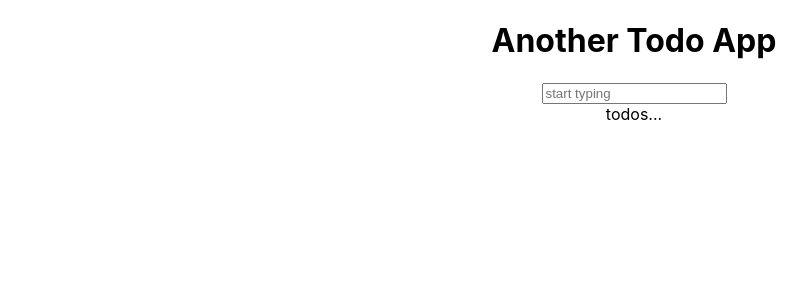
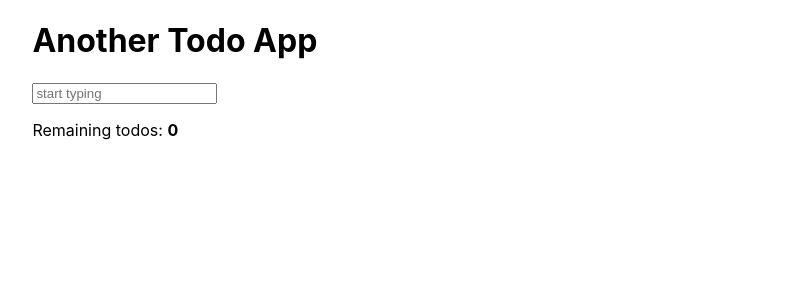
Before and after one commit to estensen/another-todo-app, a React (Create React App) app: page / in a window 1280 px wide. Shown: the top 300 px of the page, without its empty margins (6-813 px from the left). Built offline with nearby package versions, Linux system fonts and the light colour scheme.

Commit message:
Display todos

```diff
--- a/src/App.js
+++ b/src/App.js
@@ -1,16 +1,78 @@
 import React, { Component } from 'react';
 import './App.css';
-import TodoList from './components/TodoList';
 import CreateTodo from "./components/CreateTodo";
+import Todo from './models'
+import TodoItem from "./components/TodoItem";
+
+const initialState = {
+  todos: null
+}
 
 class App extends Component {
+  state = initialState
+
+  get todosLeftCount() {
+    const { todos } = this.state
+    return todos ? todos.filter(todo => !todo.done).length : 0
+  }
+
+  handleTodoCreate = description => {
+    const newTodo = new Todo(description)
+
+    const newTodos = [...(this.state.todos || []), newTodo]
+    this.setState(() => ({
+      todos: newTodos,
+    }))
+  }
+
+  handleTodoCompleteChange = id => {
+    if (!this.state.todos) {
+      return
+    }
+
+    const newTodos = this.state.todos.map(todo => {
+      return todo.id !== id ? todo: { ...todo, done: !todo.done }
+    })
+
+    this.setState(() => ({
+      todos: newTodos,
+    }))
+  }
+
+  handleTodoRemoval = id => {
+    if (!this.state.todos) {
+      return
+    }
+
+    const newTodos = this.state.todos.filter(todo => todo.id !== id)
+
+    this.setState(() => ({
+      todos: newTodos,
+    }))
+  }
+
   render() {
+    const { todos } = this.state
+
     return (
-      <div className="App">
-        <h1>Another Todo App</h1>
-        <CreateTodo onCreate={(desc) => console.log(desc)} />
-        <TodoList />
-      </div>
+      <main className="container">
+        <h1 className="text-center">Another Todo App</h1>
+        <CreateTodo onCreate={this.handleTodoCreate} />
+        {todos &&
+          todos.map(todoItem => {
+            return (
+              <TodoItem
+                key={todoItem.id}
+                model={todoItem}
+                onCompleteChange={this.handleTodoCompleteChange}
+                onRemove={this.handleTodoRemoval}
+              />
+            )
+          })}
+        <p className="border border-muted padding-large text-center">
+          Remaining todos: <b>{this.todosLeftCount}</b>
+        </p>
+      </main>
     );
   }
 }
--- /dev/null
+++ b/src/components/TodoItem.js
@@ -0,0 +1,36 @@
+import React from 'react'
+
+export default class TodoItem extends React.Component {
+  handleCheckedChange = ev => {
+    this.props.onCompleteChange(this.props.model.id)
+  }
+
+  handleRemoveClick = ev => {
+    this.props.onRemove(this.props.model.id)
+  }
+
+  render() {
+    const { model } = this.props
+
+    return (
+      <div className="row flex-edges form-group">
+        <label htmlFor={model.id} className="paper-check col col-8">
+          <input
+            type="checkbox"
+            name={model.id}
+            id={model.id}
+            checked={model.done}
+            onChange={this.handleCheckedChange}
+          />
+          <span>{model.description}</span>
+        </label>
+        <button
+          className="btn-small col col-4"
+          onClick={this.handleRemoveClick}
+        >
+          X
+        </button>
+      </div>
+    )
+  }
+}
--- a/src/index.css
+++ b/src/index.css
@@ -2,13 +2,21 @@
   margin: 0;
   padding: 0;
   font-family: -apple-system, BlinkMacSystemFont, "Segoe UI", "Roboto", "Oxygen",
-    "Ubuntu", "Cantarell", "Fira Sans", "Droid Sans", "Helvetica Neue",
-    sans-serif;
+  "Ubuntu", "Cantarell", "Fira Sans", "Droid Sans", "Helvetica Neue",
+  sans-serif;
   -webkit-font-smoothing: antialiased;
   -moz-osx-font-smoothing: grayscale;
 }
 
 code {
   font-family: source-code-pro, Menlo, Monaco, Consolas, "Courier New",
-    monospace;
+  monospace;
 }
+
+html {
+  height: 100%;
+  width: 100%;
+}
+body {
+  margin: auto 3%;
+}
--- /dev/null
+++ b/src/models.js
@@ -0,0 +1,7 @@
+export default class Todo {
+  constructor(description) {
+    this.id = String(Date.now())
+    this.done = false
+    this.description = description
+  }
+}
```
